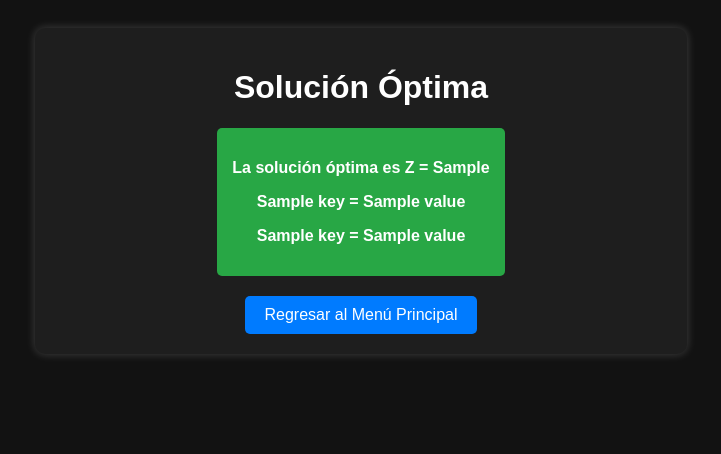
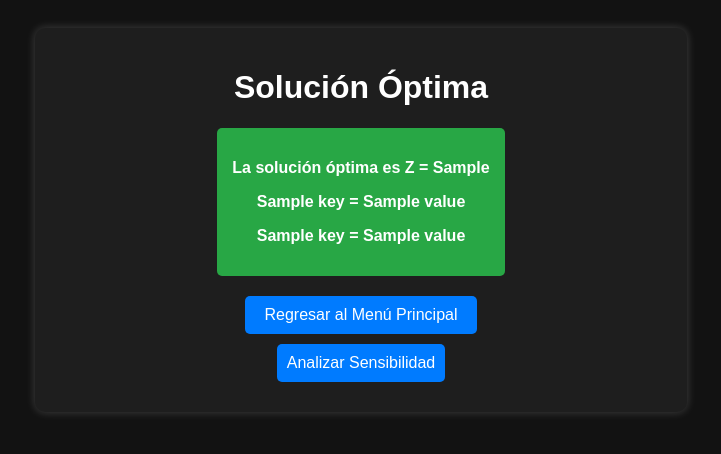
Before and after one commit to alwxav98/SistemaOptimizacion, a Flask app: template programacion_linear_solver/templates/solucion.html in a window 1280 px wide. Shown: the top 454 px of the page, without its empty margins (279-1000 px from the left). Run offline with Flask 3, Linux system fonts and the light colour scheme; the template is opened without the code that fills it: most values are stand-ins (such as "Sample title", 1, 10 or a date in 2020); parts of the project's set-up code (start-up, migrations or seed data) failed here and were passed over.

Commit message:
Update solucion.html

```diff
--- a/programacion_linear_solver/templates/solucion.html
+++ b/programacion_linear_solver/templates/solucion.html
@@ -3,25 +3,47 @@
 <head>
     <meta charset="UTF-8">
     <title>Solución</title>
+    <!-- 📌 Enlace a la hoja de estilos específica del módulo de Programación Lineal -->
     <link rel="stylesheet" href="{{ url_for('programacion_linear_solver.static', filename='style.css') }}">
 </head>
 <body>
     <div class="container">
+        <!-- 🔹 Título de la página de solución -->
         <h1>Solución Óptima</h1>
+
         <div class="resultado">
-            <p>La solución óptima es Z = {{ solucion['Z'] }}</p>
-            {% for key, value in solucion.items() if key != 'Z' %}
-                <p>{{ key }} = {{ value }}</p>
-            {% endfor %}
-            {% for key, value in variables_holgura_exceso.items() %}
-                <p>{{ key }} = {{ value }}</p>
-            {% endfor %}
+            <!-- 📌 Muestra el valor de la función objetivo Z -->
+            <p class="titulo-solucion">La solución óptima es Z = {{ solucion['Z'] }}</p>
+
+            <div class="datos-solucion">
+                <!-- 🔹 Muestra los valores de las variables de decisión, excluyendo la función objetivo Z -->
+                {% for key, value in solucion.items() if key != 'Z' %}
+                    <p><strong>{{ key }}</strong> = {{ value }}</p>
+                {% endfor %}
+
+                <!-- 🔹 Muestra las variables de holgura y exceso -->
+                {% for key, value in variables_holgura_exceso.items() %}
+                    <p><strong>{{ key }}</strong> = {{ value }}</p>
+                {% endfor %}
+            </div>
         </div>
 
-        <!-- Botón para regresar al Menú Principal -->
+        <!-- 🔹 Botón para regresar al Menú Principal -->
         <div class="menu-button">
             <a href="/" class="back-button">Regresar al Menú Principal</a>
         </div>
+
+        <!-- 🔹 Botón para enviar los resultados al chatbot de análisis de sensibilidad -->
+        <form action="{{ url_for('chatbot.chat') }}" method="POST">
+            <!-- 📌 Se envían los datos de la solución y las variables de holgura/exceso en formato JSON -->
+            <input type="hidden" name="solucion" value='{{ solucion | tojson }}'>
+            <input type="hidden" name="variables_holgura_exceso" value='{{ variables_holgura_exceso | tojson }}'>
+
+            <!-- 📌 Botón para analizar sensibilidad con el chatbot -->
+            <button type="submit" class="btn btn-primary w-100">
+                <i class="fas fa-chart-line"></i> Analizar Sensibilidad
+            </button>
+        </form>
     </div>
 </body>
 </html>
```
